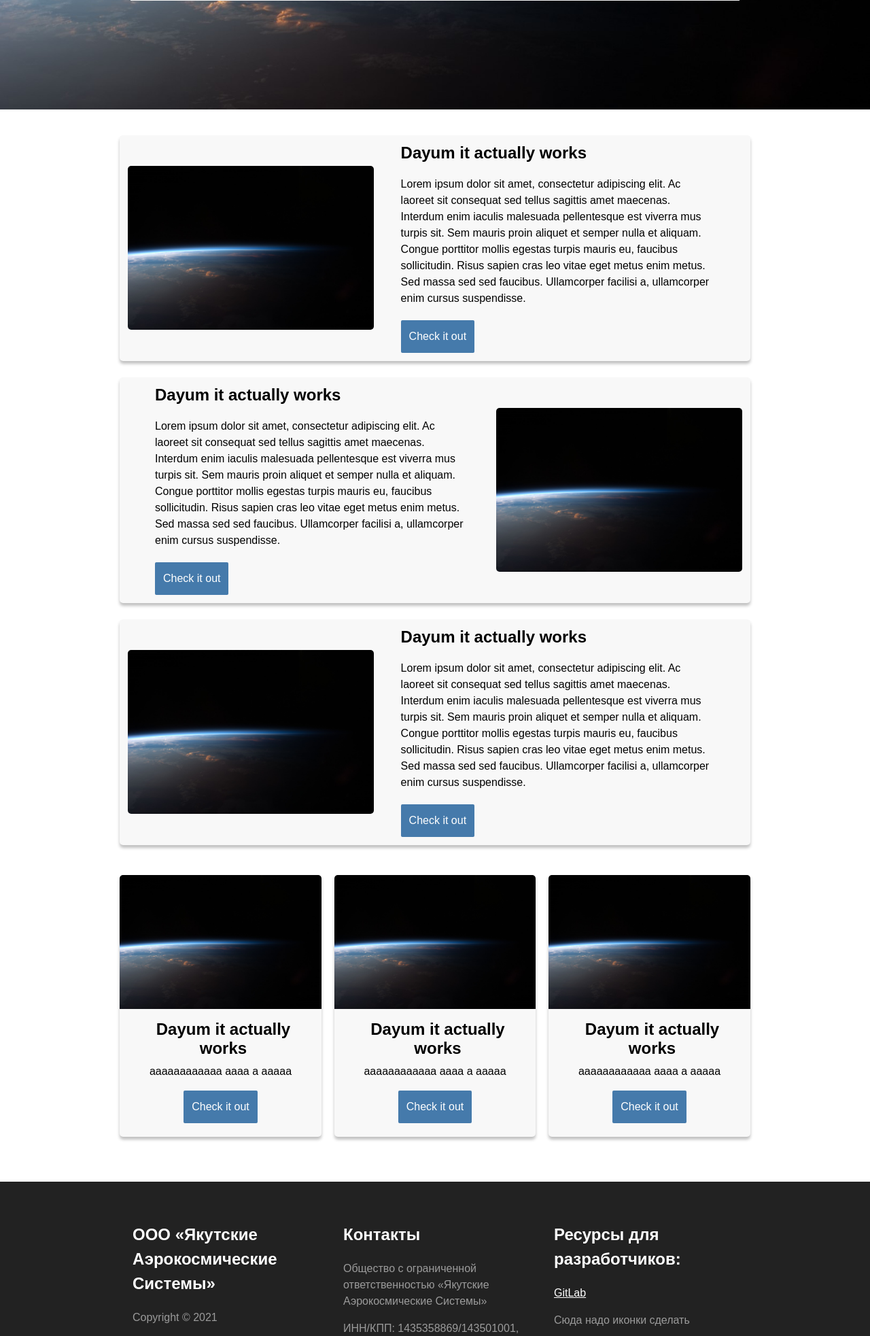
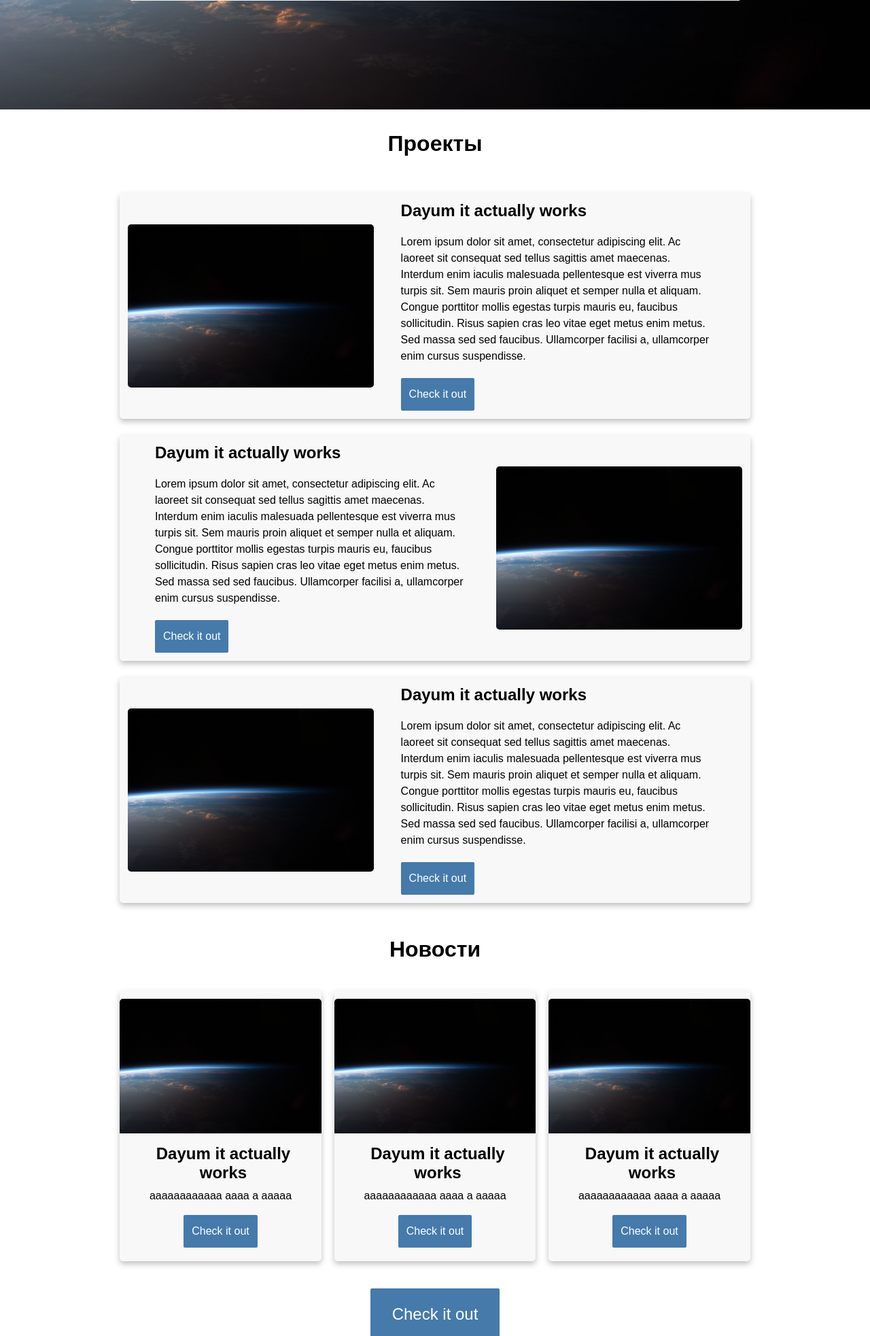
Before and after one commit to cansat-ptl/yktaero-web, a Flask app: page / in a window 1280 px wide. Shown: the part 495-2460 px from the top of the page at 68% size. Run offline with Flask 2, Linux system fonts and the light colour scheme.

Commit message:
asdfasdfasd

```diff
--- a/app/static/css/base.css
+++ b/app/static/css/base.css
@@ -30,7 +30,8 @@ body {
 }
 
 .align-center {
-	margin: auto;
+	margin-right: auto;
+	margin-left: auto;
 	max-width: 75%;
 }
 
@@ -61,6 +62,10 @@ body {
 	flex-direction: column;
 }
 
+.spacer {
+	padding: 24px;
+}
+
 /* ================================================ *
  *                  Header styles                   *
  * ================================================ */
@@ -76,6 +81,7 @@ body {
 
 .header h1 {
 	font-size: 40px;
+	text-align: none;
 }
 
 .header-background-text {
@@ -95,6 +101,11 @@ body {
 	background-repeat: no-repeat !important;
 	background-size: cover !important;
 	height: 100%;
+}
+
+h1 {
+	font-size: 2em;
+	text-align: center;
 }
 
 /* ================================================ *
@@ -186,7 +197,7 @@ body {
 }
 
 @media (hover: hover) and (pointer: fine) {
-	.navbar button:hover {
+	.navbar .dropdown:hover .dropdown-btn {
 		background-color: var(--color-blue-1);
 	}
 
@@ -229,7 +240,7 @@ body {
 	display: none;
 	position: absolute;
 	z-index: 1;
-	box-shadow: 0px 8px 16px 0px rgba(0, 0, 0, 0.2);
+	filter: drop-shadow(0px 4px 4px rgba(0, 0, 0, 0.25));
 	background-color: #f9f9f9;
 	min-width: 160px;
 }
@@ -294,6 +305,11 @@ ul.breadcrumb li a:hover {
 	appearance: button;
 }
 
+.button-large {
+	padding: 20px 32px;
+	font-size: 24px;
+}
+
 .button:active {
 	background-color: var(--color-blue-2);
 }
@@ -308,9 +324,9 @@ ul.breadcrumb li a:hover {
 	align-items: center;
 	justify-content: center;
 	border-radius: 5px;
-	box-shadow: 0px 4px 4px rgba(0, 0, 0, 0.25);
+	filter: drop-shadow(0px 4px 4px rgba(0, 0, 0, 0.25));
 	background: #f8f8f8;
-	padding: 0px 0px 20px;
+	padding: 12px 0px 20px;
 	width: 32%;
 	max-width: 400px;
 }
@@ -424,7 +440,7 @@ ul.breadcrumb li a:hover {
 	}
 
 	.card {
-		margin: 8px 0px;
+		margin: 12px 0px;
 		width: 100%;
 		max-width: 100%;
 	}
--- a/app/static/css/mainpage.css
+++ b/app/static/css/mainpage.css
@@ -4,7 +4,7 @@
 	align-items: center;
 	padding: 12px;
 	border-radius: 5px;
-	box-shadow: 0px 4px 4px rgba(0, 0, 0, 0.25);
+	filter: drop-shadow(0px 4px 4px rgba(0, 0, 0, 0.25));
 	background: #f8f8f8;
 
 	height: auto;
@@ -13,12 +13,12 @@
 	margin: 12px 0px;
 }
 
-.project-card-image {
+.project-card .card-image {
 	width: 40%;
 	border-radius: 5px;
 }
 
-.project-card-content {
+.project-card .card-content {
 	width: 60%;
 
 	display: flex;
@@ -29,16 +29,20 @@
 	margin: 0px 40px;
 }
 
-.project-card-header {
+.project-card .card-header {
 	font-weight: bold;
 
+	text-align: left;
+	padding: 0;
 	font-size: 24px;
 	line-height: 28px;
 
 	margin: 0px;
 }
 
-.project-card-text {
+.project-card .card-text {
+	text-align: left;
+	padding: 0;
 	margin: 20px 0px;
 }
 
@@ -48,6 +52,33 @@
 
 .card-image-even {
 	order: 1;
+}
+
+.about-org .project-card {
+	display: flex;
+	flex-direction: row;
+	align-items: center;
+	padding: 12px;
+
+	filter: none;
+	background: none;
+
+	height: auto;
+	min-height: 200px;
+
+	margin: 12px 0px;
+}
+
+.about-org .card-header {
+	font-weight: bold;
+
+	font-size: 2em;
+
+	margin: 0px;
+}
+
+.about-org .card-text {
+	margin: 32px 0px;
 }
 
 /* I have no idea what am i doing */
--- a/app/templates/index.html
+++ b/app/templates/index.html
@@ -13,32 +13,52 @@
 	</div>
 </div>
 <div class="container">
+	<h1 class="align-center" style="margin-top: 16px;">Проекты</h1>
 	<div class="container-flex flex-col">
 		<div class="project-card">
-			<img src="{{ url_for('static', filename='./img/test.jpg') }}" class="project-card-image card-image-odd" />
-			<div class="project-card-content">
-				<div class="project-card-header">Dayum it actually works</div>
-				<div class="project-card-text">Lorem ipsum dolor sit amet, consectetur adipiscing elit. Ac laoreet sit consequat sed tellus sagittis amet maecenas. Interdum enim iaculis malesuada pellentesque est viverra mus turpis sit. Sem mauris proin aliquet et semper nulla et aliquam. Congue porttitor mollis egestas turpis mauris eu, faucibus sollicitudin. Risus sapien cras leo vitae eget metus enim metus. Sed massa sed sed faucibus. Ullamcorper facilisi a, ullamcorper enim cursus suspendisse.</div>
+			<img src="{{ url_for('static', filename='./img/test.jpg') }}" class="card-image card-image-odd" />
+			<div class="card-content">
+				<div class="card-header">Dayum it actually works</div>
+				<div class="card-text">
+					Lorem ipsum dolor sit amet, consectetur adipiscing elit. Ac laoreet sit consequat sed tellus
+					sagittis amet maecenas. Interdum enim iaculis malesuada pellentesque est viverra mus turpis sit. Sem
+					mauris proin aliquet et semper nulla et aliquam. Congue porttitor mollis egestas turpis mauris eu,
+					faucibus sollicitudin. Risus sapien cras leo vitae eget metus enim metus. Sed massa sed sed
+					faucibus. Ullamcorper facilisi a, ullamcorper enim cursus suspendisse.
+				</div>
 				<a href="#" class="button">Check it out</a>
 			</div>
 		</div>
 		<div class="project-card">
-			<img src="{{ url_for('static', filename='./img/test.jpg') }}" class="project-card-image card-image-even" />
-			<div class="project-card-content">
-				<div class="project-card-header">Dayum it actually works</div>
-				<div class="project-card-text">Lorem ipsum dolor sit amet, consectetur adipiscing elit. Ac laoreet sit consequat sed tellus sagittis amet maecenas. Interdum enim iaculis malesuada pellentesque est viverra mus turpis sit. Sem mauris proin aliquet et semper nulla et aliquam. Congue porttitor mollis egestas turpis mauris eu, faucibus sollicitudin. Risus sapien cras leo vitae eget metus enim metus. Sed massa sed sed faucibus. Ullamcorper facilisi a, ullamcorper enim cursus suspendisse.</div>
+			<img src="{{ url_for('static', filename='./img/test.jpg') }}" class="card-image card-image-even" />
+			<div class="card-content">
+				<div class="card-header">Dayum it actually works</div>
+				<div class="card-text">
+					Lorem ipsum dolor sit amet, consectetur adipiscing elit. Ac laoreet sit consequat sed tellus
+					sagittis amet maecenas. Interdum enim iaculis malesuada pellentesque est viverra mus turpis sit. Sem
+					mauris proin aliquet et semper nulla et aliquam. Congue porttitor mollis egestas turpis mauris eu,
+					faucibus sollicitudin. Risus sapien cras leo vitae eget metus enim metus. Sed massa sed sed
+					faucibus. Ullamcorper facilisi a, ullamcorper enim cursus suspendisse.
+				</div>
 				<a href="#" class="button">Check it out</a>
 			</div>
 		</div>
 		<div class="project-card">
-			<img src="{{ url_for('static', filename='./img/test.jpg') }}" class="project-card-image card-image-odd" />
-			<div class="project-card-content">
-				<div class="project-card-header">Dayum it actually works</div>
-				<div class="project-card-text">Lorem ipsum dolor sit amet, consectetur adipiscing elit. Ac laoreet sit consequat sed tellus sagittis amet maecenas. Interdum enim iaculis malesuada pellentesque est viverra mus turpis sit. Sem mauris proin aliquet et semper nulla et aliquam. Congue porttitor mollis egestas turpis mauris eu, faucibus sollicitudin. Risus sapien cras leo vitae eget metus enim metus. Sed massa sed sed faucibus. Ullamcorper facilisi a, ullamcorper enim cursus suspendisse.</div>
+			<img src="{{ url_for('static', filename='./img/test.jpg') }}" class="card-image card-image-odd" />
+			<div class="card-content">
+				<div class="card-header">Dayum it actually works</div>
+				<div class="card-text">
+					Lorem ipsum dolor sit amet, consectetur adipiscing elit. Ac laoreet sit consequat sed tellus
+					sagittis amet maecenas. Interdum enim iaculis malesuada pellentesque est viverra mus turpis sit. Sem
+					mauris proin aliquet et semper nulla et aliquam. Congue porttitor mollis egestas turpis mauris eu,
+					faucibus sollicitudin. Risus sapien cras leo vitae eget metus enim metus. Sed massa sed sed
+					faucibus. Ullamcorper facilisi a, ullamcorper enim cursus suspendisse.
+				</div>
 				<a href="#" class="button">Check it out</a>
 			</div>
 		</div>
 	</div>
+	<h1 class="align-center" style="margin-top: 16px;">Новости</h1>
 	<div class="container-flex flex-row">
 		<div class="card">
 			<img src="{{ url_for('static', filename='./img/test.jpg') }}" class="card-image" />
@@ -59,5 +79,24 @@
 			<a href="#" class="button">Check it out</a>
 		</div>
 	</div>
+	<div class="spacer" style="text-align: center;">
+		<a href="#" class="button button-large align-center">Check it out</a>
+	</div>
+	<div class="about-org">
+		<div class="project-card">
+			<img src="{{ url_for('static', filename='./img/test.jpg') }}" class="card-image card-image-odd" />
+			<div class="card-content">
+				<div class="card-header">О компании</div>
+				<div class="card-text">
+					Lorem ipsum dolor sit amet, consectetur adipiscing elit. Ac laoreet sit consequat sed tellus
+					sagittis amet maecenas. Interdum enim iaculis malesuada pellentesque est viverra mus turpis sit. Sem
+					mauris proin aliquet et semper nulla et aliquam. Congue porttitor mollis egestas turpis mauris eu,
+					faucibus sollicitudin. Risus sapien cras leo vitae eget metus enim metus. Sed massa sed sed
+					faucibus. Ullamcorper facilisi a, ullamcorper enim cursus suspendisse.
+				</div>
+				<a href="#" class="button">Check it out</a>
+			</div>
+		</div>
+	</div>
 </div>
 {% endblock %}
```
